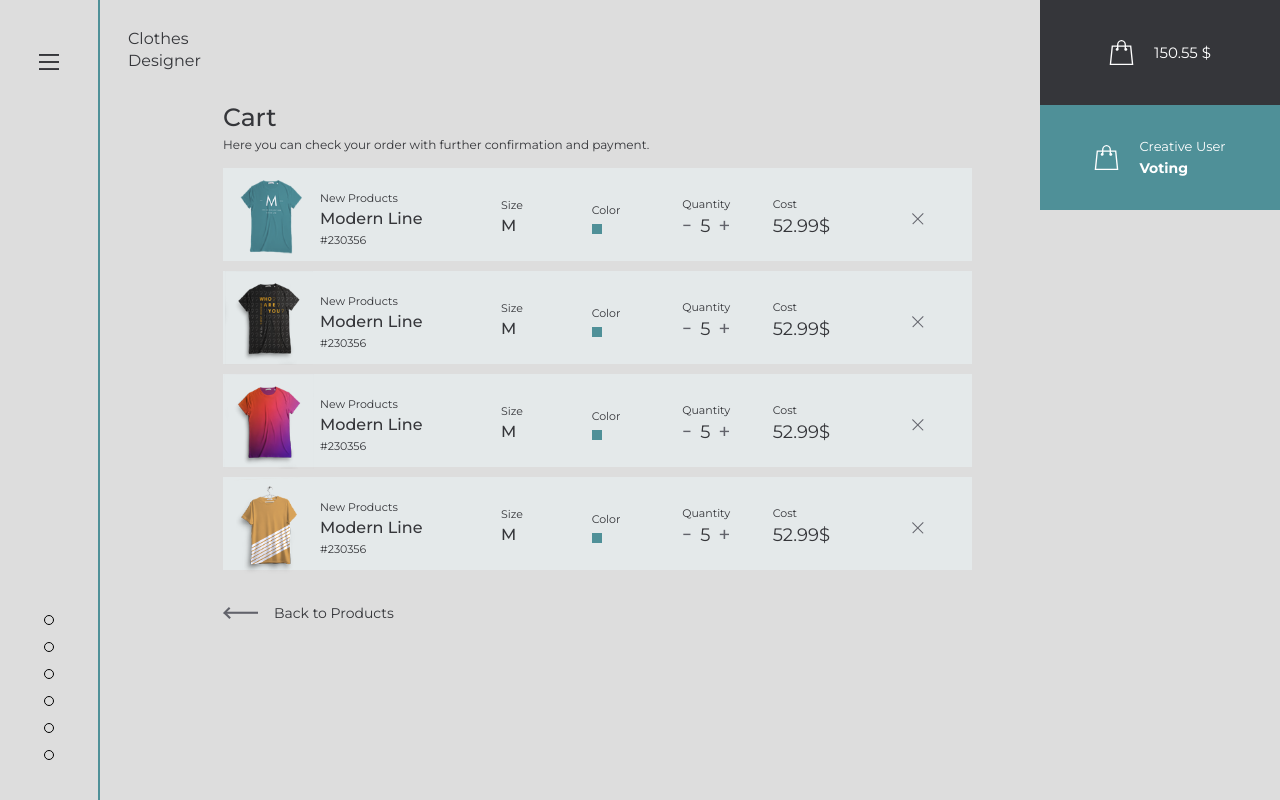
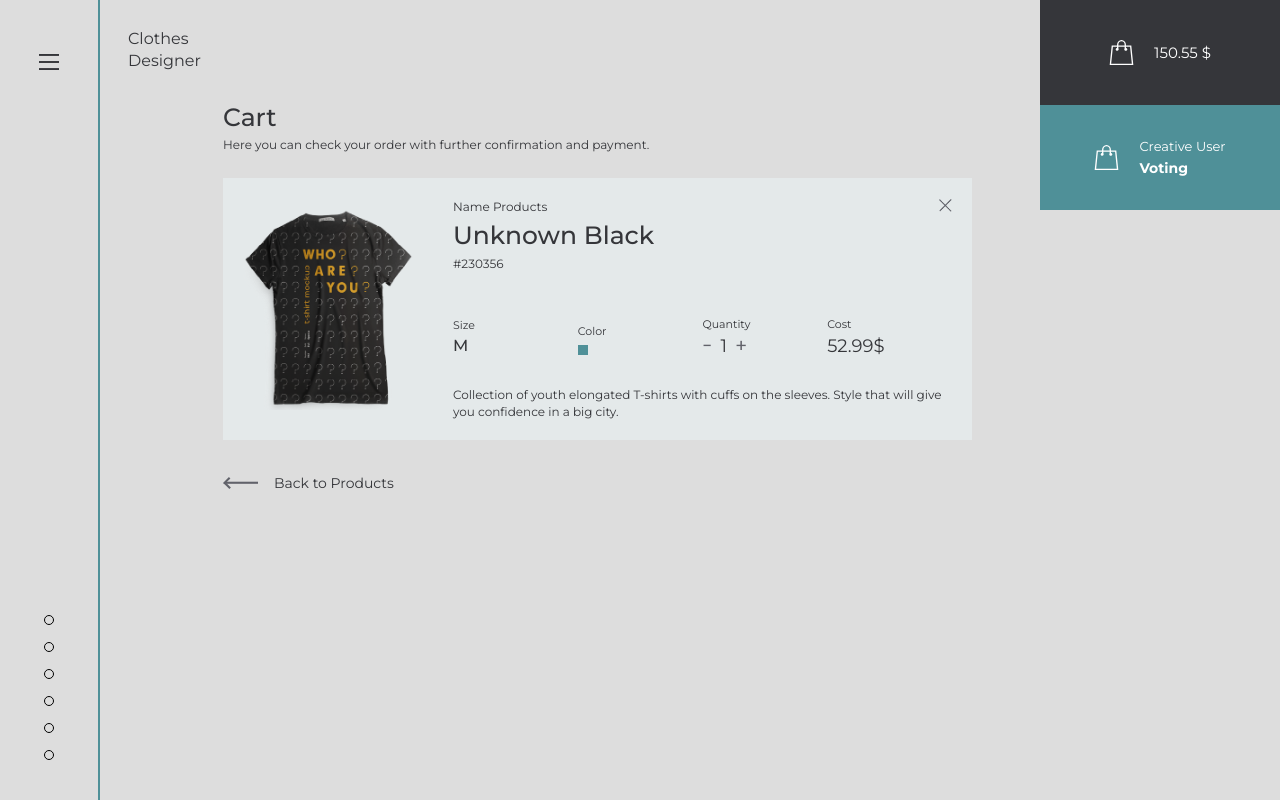
Before and after one commit to ahsan-chy/ecommerce, a React (Vite) app: page /cart in a window 1280 px wide. Built offline with nearby package versions, Linux system fonts and the light colour scheme.

Commit message:
[Design] Cart and Product Cart pages designed.

```diff
--- /dev/null
+++ b/src/components/CartProduct/CartProduct.scss
@@ -0,0 +1,241 @@
+.cart-card-wrapper {
+  position: relative;
+
+  width: 100%;
+  background-color: #e4e9ea;
+
+  display: grid;
+  grid-template-columns: 384px auto;
+  gap: 40px;
+  padding: 50px 60px;
+  margin-top: 20px;
+  .cart-close-box {
+    position: absolute;
+    right: 50px;
+    top: 50px;
+    cursor: pointer;
+  }
+
+  .left-card-img {
+    img {
+      width: 100%;
+      height: 100%;
+      object-fit: contain;
+    }
+  }
+  .right-cart-description {
+    p {
+      font-family: var(--primary-font);
+      font-size: 19px;
+      line-height: 40px;
+      font-weight: 400;
+      color: var(--dark-color);
+    }
+    p:last-child {
+      margin-top: 45px;
+    }
+    h2 {
+      font-family: var(--primary-font);
+      font-size: 40px;
+      line-height: 80px;
+      font-weight: 500;
+      color: var(--dark-color);
+    }
+    .cart-options {
+      display: grid;
+      grid-template-columns: 1fr 1fr 1fr 1fr;
+      align-items: center;
+      margin-top: 45px;
+      .size {
+        p {
+          font-family: var(--primary-font);
+          font-size: 14px;
+          line-height: 28px;
+          font-weight: 400;
+          color: var(--dark-color);
+        }
+        h2 {
+          font-family: var(--primary-font);
+          font-size: 22px;
+          line-height: 30px;
+          font-weight: 500;
+          color: var(--dark-color);
+        }
+      }
+      .cart-color {
+        p {
+          font-family: var(--primary-font);
+          font-size: 14px;
+          line-height: 28px;
+          font-weight: 400;
+          color: var(--dark-color);
+        }
+        .color-box {
+          width: 14px;
+          height: 14px;
+          background-color: var(--green-color);
+          margin-top: 10px;
+        }
+      }
+      .cart-quantity {
+        p {
+          font-family: var(--primary-font);
+          font-size: 14px;
+          line-height: 28px;
+          font-weight: 400;
+          color: var(--dark-color);
+        }
+        .counter-wrapper {
+          display: flex;
+          gap: 15px;
+          align-items: center;
+          .dec {
+            font-family: var(--secondary-font);
+            font-size: 22px;
+            line-height: 30px;
+            font-weight: 400;
+            color: #61626a;
+            cursor: pointer;
+          }
+          h6 {
+            font-family: var(--primary-font);
+            font-size: 22px;
+            line-height: 30px;
+            font-weight: 400;
+            color: var(--dark-color);
+          }
+          .inc {
+            font-family: var(--secondary-font);
+            font-size: 22px;
+            line-height: 30px;
+            font-weight: 400;
+            color: #61626a;
+            cursor: pointer;
+          }
+        }
+      }
+      .cart-price {
+        p {
+          font-family: var(--primary-font);
+          font-size: 14px;
+          line-height: 28px;
+          font-weight: 400;
+          color: var(--dark-color);
+        }
+        h4 {
+          font-family: var(--primary-font);
+          font-size: 22px;
+          line-height: 30px;
+          font-weight: 400;
+          color: var(--dark-color);
+        }
+      }
+    }
+  }
+}
+
+@media (max-width: 1715px) {
+  .cart-card-wrapper {
+    grid-template-columns: 280px auto;
+    padding: 30px 60px;
+    .cart-close-box {
+      right: 30px;
+      top: 30px;
+      img{
+        width: 18px;
+      }
+    }
+
+    .right-cart-description {
+      p {
+        font-size: 14px;
+        line-height: 22px;
+      }
+      h2 {
+        font-size: 30px;
+        line-height: 60px;
+      }
+      p:last-child {
+        margin-top: 25px;
+      }
+    }
+  }
+}
+
+@media (max-width: 1400px) {
+  .cart-card-wrapper {
+    grid-template-columns: 170px auto;
+    padding: 20px 20px;
+    .cart-close-box {
+      right: 20px;
+      top: 20px;
+      img{
+        width: 13px;
+      }
+    }
+
+    .right-cart-description {
+      p {
+        font-size: 12px;
+        line-height: 17px;
+      }
+      h2 {
+        font-size: 25px;
+        line-height: 40px;
+      }
+      p:last-child {
+        margin-top: 25px;
+      }
+      .cart-options {
+        .size {
+            p {
+              font-size: 11px;
+              line-height: 14px;
+            }
+            h2 {
+              font-size: 16px;
+              line-height: 28px;
+            }
+          }
+          .cart-color {
+            p {
+              font-size: 11px;
+              line-height: 14px;
+            }
+            .color-box {
+              width: 10px;
+              height: 10px;
+              margin-top: 7px;
+            }
+          }
+          .cart-quantity {
+            p {
+              font-size: 11px;
+              line-height: 14px;
+            }
+            .counter-wrapper {
+              gap: 8px;
+              .dec {
+                font-size: 18px;
+              }
+              h6 {
+                font-size: 18px;
+              }
+              .inc {
+                font-size: 18px;
+              }
+            }
+          }
+          .cart-price {
+            p {
+              font-size: 11px;
+              line-height: 14px;
+            }
+            h4 {
+              font-size: 18px;
+            }
+          }
+      }
+    }
+  }
+}
--- /dev/null
+++ b/src/components/CartProduct/CartProduct.tsx
@@ -0,0 +1,49 @@
+import "./CartProduct.scss";
+import deleteIcon from "@/assets/icons/delate-icons.png";
+import CartImg from "@/assets/images/CartImg.png";
+
+const CartProduct = () => {
+  return (
+    <div className="cart-card-wrapper">
+      <div className="cart-close-box">
+        <img src={deleteIcon} alt="" />
+      </div>
+      <div className="left-card-img">
+        <img src={CartImg} alt="" />
+      </div>
+      <div className="right-cart-description">
+        <p>Name Products</p>
+        <h2>Unknown Black</h2>
+        <p>#230356</p>
+        <div className="cart-options">
+          <div className="size">
+            <p>Size</p>
+            <h2>M</h2>
+          </div>
+          <div className="cart-color">
+            <p>Color</p>
+            <div className="color-box"></div>
+          </div>
+          <div className="cart-quantity">
+            <p>Quantity</p>
+            <div className="counter-wrapper">
+              <div className="dec">-</div>
+              <h6>1</h6>
+              <div className="inc">+</div>
+            </div>
+          </div>
+          <div className="cart-price">
+            <p>Cost</p>
+            <h4>52.99$</h4>
+          </div>
+        </div>
+        <p>
+          Collection of youth elongated T-shirts with cuffs on the sleeves. Style that will give you
+          confidence in a big city.
+        </p>
+      </div>
+    </div>
+  );
+};
+
+export default CartProduct;
--- a/src/pages/Cart/Cart.scss
+++ b/src/pages/Cart/Cart.scss
@@ -162,6 +162,9 @@
         }
       }
     }
+
+
+
     .cart-back-wrapper {
       margin-top: 40px;
     }
--- a/src/pages/Cart/Cart.tsx
+++ b/src/pages/Cart/Cart.tsx
@@ -4,6 +4,7 @@ import deleteIcon from "@/assets/icons/delate-icons.png";
 import SideMarginWrapper from "@/components/SideMarginWrapper/SideMarginWrapper";
 import BackNavigation from "@/components/BackNavigation/BackNavigation";
 import { products } from "@/db/products";
+import CartProduct from "@/components/CartProduct/CartProduct";
 
 const Cart = () => {
   return (
@@ -18,7 +19,7 @@ const Cart = () => {
         <div className="cart-details">
           <h2>Cart</h2>
           <p>Here you can check your order with further confirmation and payment.</p>
-
+          {!true ? (
             <div className="cart-list">
               <ul className="cart-container">
                 {products.map((data) => (
@@ -60,6 +61,9 @@ const Cart = () => {
                 ))}
               </ul>
             </div>
+          ) : (
+            <CartProduct />
+          )}
 
           <div className="cart-back-wrapper">
             <BackNavigation navigateTo={"products"} pageName={"Back to Products"} />
```
Also changed, not shown: src/assets/images/CartImg.png (added). Lines whose indentation alone changed are shown as unchanged.
